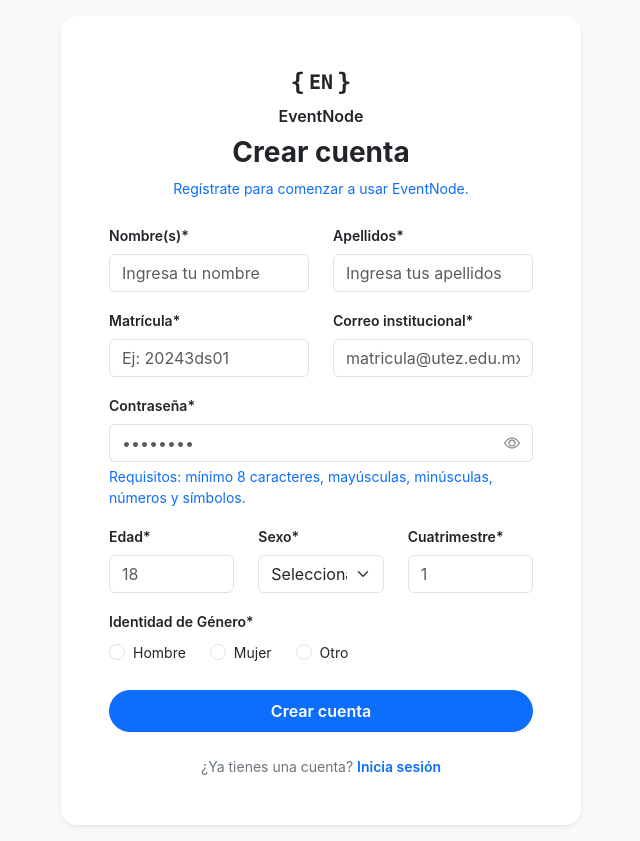
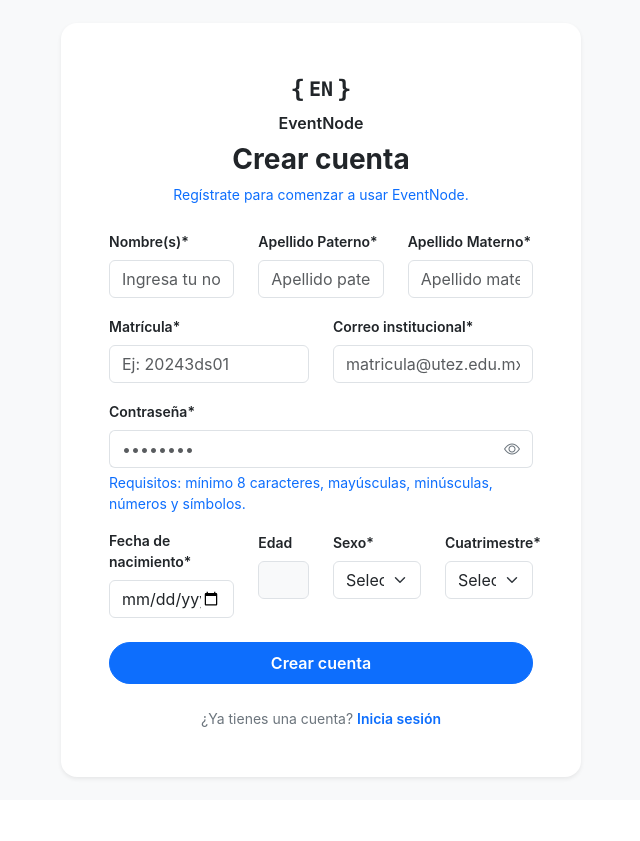
Before and after one commit to Vixo-vDev/EventNode, a React (Vite) app in the folder web-app/: page /register in a window 1280 px wide. Shown: the whole page, without its empty margins (319-959 px from the left). After the commit the page ends 800 px from the top, so only its background shows below. Built offline with nearby package versions, Linux system fonts and the light colour scheme.

Commit message:
feat: add RegisterForm component with input fields for user registration and age calculation.

```diff
--- a/web-app/src/components/RegisterForm.jsx
+++ b/web-app/src/components/RegisterForm.jsx
@@ -1,10 +1,24 @@
+import { useState } from 'react'
 import { Link } from 'react-router-dom'
 
 function RegisterForm() {
+  const [age, setAge] = useState('')
+
+  function handleBirthDateChange(e) {
+    const birthDate = new Date(e.target.value)
+    const today = new Date()
+    let calculatedAge = today.getFullYear() - birthDate.getFullYear()
+    const monthDiff = today.getMonth() - birthDate.getMonth()
+    if (monthDiff < 0 || (monthDiff === 0 && today.getDate() < birthDate.getDate())) {
+      calculatedAge--
+    }
+    setAge(calculatedAge >= 0 ? calculatedAge : '')
+  }
+
   return (
     <form>
       <div className="row mb-3">
-        <div className="col-6">
+        <div className="col-4">
           <label className="form-label small fw-semibold" htmlFor="regName">
             Nombre(s)*
           </label>
@@ -15,15 +29,26 @@
             placeholder="Ingresa tu nombre"
           />
         </div>
-        <div className="col-6">
-          <label className="form-label small fw-semibold" htmlFor="regLastName">
-            Apellidos*
+        <div className="col-4">
+          <label className="form-label small fw-semibold" htmlFor="regLastNameP">
+            Apellido Paterno*
           </label>
           <input
             type="text"
             className="form-control"
-            id="regLastName"
-            placeholder="Ingresa tus apellidos"
+            id="regLastNameP"
+            placeholder="Apellido paterno"
+          />
+        </div>
+        <div className="col-4">
+          <label className="form-label small fw-semibold" htmlFor="regLastNameM">
+            Apellido Materno*
+          </label>
+          <input
+            type="text"
+            className="form-control"
+            id="regLastNameM"
+            placeholder="Apellido materno"
           />
         </div>
       </div>
@@ -75,17 +100,30 @@
 
       <div className="row mb-3">
         <div className="col-4">
-          <label className="form-label small fw-semibold" htmlFor="regAge">
-            Edad*
+          <label className="form-label small fw-semibold" htmlFor="regBirthDate">
+            Fecha de nacimiento*
           </label>
           <input
-            type="number"
+            type="date"
             className="form-control"
-            id="regAge"
-            placeholder="18"
+            id="regBirthDate"
+            onChange={handleBirthDateChange}
           />
         </div>
-        <div className="col-4">
+        <div className="col-2">
+          <label className="form-label small fw-semibold" htmlFor="regAge">
+            Edad
+          </label>
+          <input
+            type="text"
+            className="form-control bg-light"
+            id="regAge"
+            value={age}
+            readOnly
+            disabled
+          />
+        </div>
+        <div className="col-3">
           <label className="form-label small fw-semibold" htmlFor="regSex">
             Sexo*
           </label>
@@ -95,66 +133,27 @@
             <option value="F">Femenino</option>
           </select>
         </div>
-        <div className="col-4">
+        <div className="col-3">
           <label className="form-label small fw-semibold" htmlFor="regQuarter">
             Cuatrimestre*
           </label>
-          <input
-            type="number"
-            className="form-control"
-            id="regQuarter"
-            placeholder="1"
-          />
-        </div>
-      </div>
-
-      <div className="mb-4">
-        <label className="form-label small fw-semibold">
-          Identidad de Género*
-        </label>
-        <div className="d-flex gap-4">
-          <div className="form-check">
-            <input
-              type="radio"
-              className="form-check-input"
-              name="gender"
-              id="genderMale"
-              value="hombre"
-            />
-            <label className="form-check-label small" htmlFor="genderMale">
-              Hombre
-            </label>
-          </div>
-          <div className="form-check">
-            <input
-              type="radio"
-              className="form-check-input"
-              name="gender"
-              id="genderFemale"
-              value="mujer"
-            />
-            <label className="form-check-label small" htmlFor="genderFemale">
-              Mujer
-            </label>
-          </div>
-          <div className="form-check">
-            <input
-              type="radio"
-              className="form-check-input"
-              name="gender"
-              id="genderOther"
-              value="otro"
-            />
-            <label className="form-check-label small" htmlFor="genderOther">
-              Otro
-            </label>
-          </div>
+          <select className="form-select" id="regQuarter">
+            <option value="">Seleccionar</option>
+            <option value="1">1</option>
+            <option value="2">2</option>
+            <option value="3">3</option>
+            <option value="4">4</option>
+            <option value="5">5</option>
+            <option value="7">7</option>
+            <option value="8">8</option>
+            <option value="9">9</option>
+          </select>
         </div>
       </div>
 
       <button
         type="submit"
-        className="btn btn-primary w-100 py-2 rounded-pill fw-semibold"
+        className="btn btn-primary w-100 py-2 rounded-pill fw-semibold mt-2"
       >
         Crear cuenta
       </button>
```
